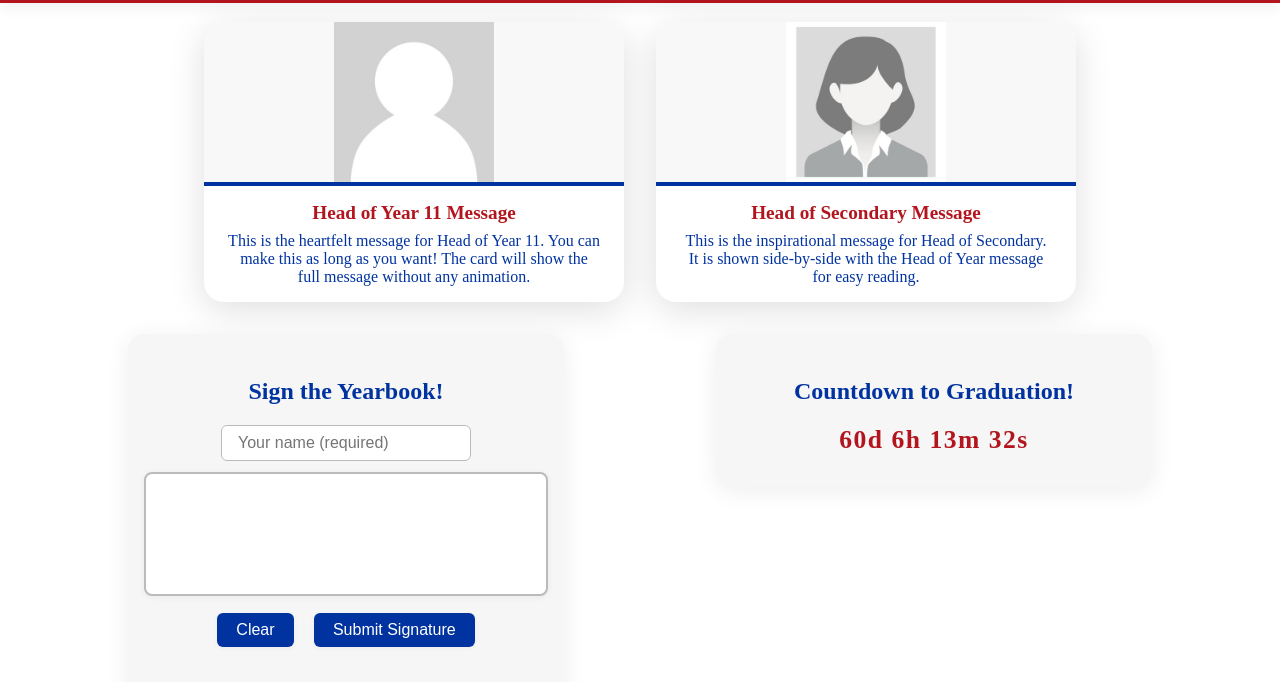
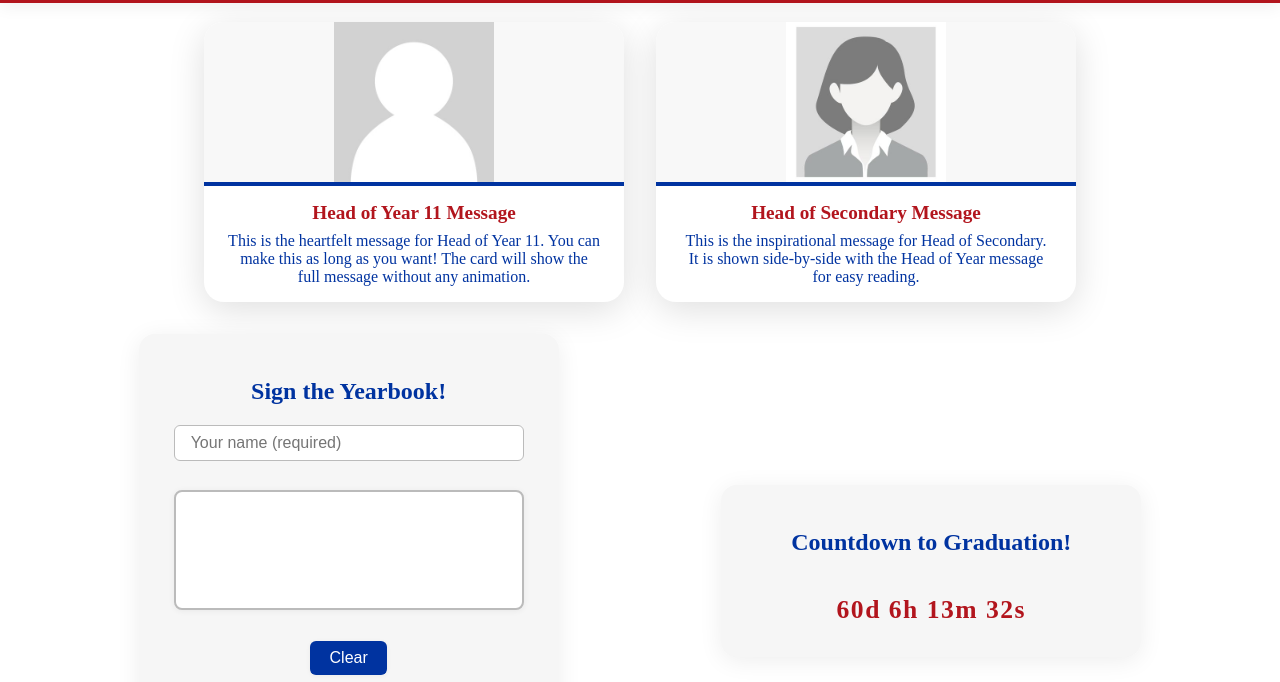
Before and after one commit to TeamPlasticure/GoodByeYear11.github.io, a plain HTML site: page index.html in a window 1280 px wide. Shown: the part 91-773 px from the top of the page. Drawn offline with nearby package versions, Linux system fonts and the light colour scheme.

Commit message:
styles.css

```diff
--- a/styles.css
+++ b/styles.css
@@ -131,27 +131,34 @@ iframe {
   padding: 1.5rem 0.5rem 2rem 0.5rem;
   margin: 0 auto;
   width: 100%;
-  max-width: 480px;
+  max-width: 420px;
+  box-sizing: border-box;
 }
 
-#countdown-timer {
-  font-size: 1.6rem;
-  font-weight: bold;
-  color: #b2151d;
-  margin-top: 1.2rem;
-  letter-spacing: 1.5px;
+.signature-section {
+  display: flex;
+  flex-direction: column;
+  align-items: center;
+  justify-content: center;
 }
 
-/* Signature input and button styles */
+/* Make input and canvas fill the width of the box */
+#sig-name,
+#sig-canvas {
+  width: 100%;
+  max-width: 350px;
+  box-sizing: border-box;
+  display: block;
+  margin-left: auto;
+  margin-right: auto;
+}
+
 #sig-name {
   padding: 0.5em 1em;
   border: 1.5px solid #bbb;
   border-radius: 6px;
   font-size: 1em;
   margin-bottom: 0.7em;
-  width: 90%;
-  max-width: 250px;
-  box-sizing: border-box;
 }
 
 #sig-name:focus {
@@ -166,8 +173,6 @@ iframe {
   margin-bottom: 0.5rem;
   touch-action: none;
   box-shadow: 0 1px 6px rgba(0,0,0,0.06);
-  width: 100%;
-  max-width: 400px;
   height: 120px;
 }
 
@@ -195,6 +200,22 @@ iframe {
   color: #008800;
 }
 
+/* Countdown Section */
+.countdown-section {
+  display: flex;
+  flex-direction: column;
+  justify-content: center;
+  align-items: center;
+}
+
+#countdown-timer {
+  font-size: 1.6rem;
+  font-weight: bold;
+  color: #b2151d;
+  margin-top: 1.2rem;
+  letter-spacing: 1.5px;
+}
+
 /* Footer Styles */
 footer {
   text-align: center;
@@ -218,12 +239,12 @@ footer .credits p {
   margin: 0.2em 0;
 }
 
-/* Responsive: side-by-side above 800px */
+/* Responsive: side-by-side above 800px, vertically centered */
 @media (min-width: 800px) {
   .signature-countdown-container {
     flex-direction: row;
     gap: 2rem;
-    align-items: flex-start;
+    align-items: center; /* Vertically center the boxes */
   }
   .signature-section,
   .countdown-section {
```
